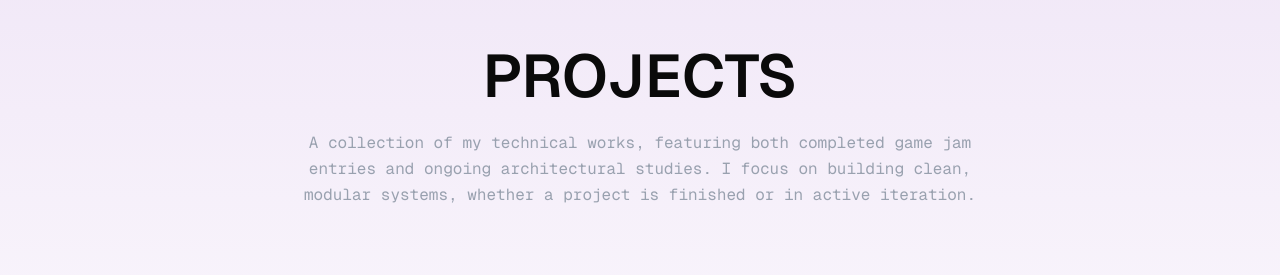
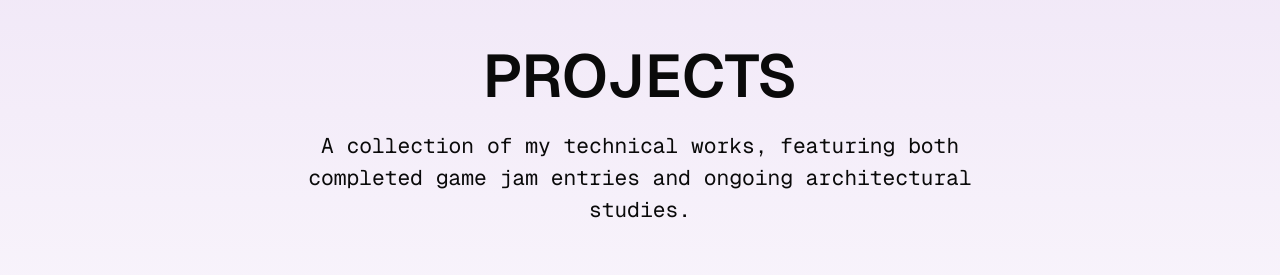
Before and after one commit to YilmazBatal/Website, a Next.js app: page / in a window 1280 px wide. Shown: the part 1420-1695 px from the top of the page. Built offline with nearby package versions, Linux system fonts and the light colour scheme.

Commit message:
Added carousel arrows and fixed desc

```diff
--- a/src/components/sections/projects-section.tsx
+++ b/src/components/sections/projects-section.tsx
@@ -65,17 +65,15 @@ export function ProjectsSection() {
   const ref = useRef(null);
   const isInView = useInView(ref, { once: false, amount: 0.1 });
 
-  // Animasyon varyantları
   const fadeInUp = {
     initial: { opacity: 0, y: 30 },
     animate: isInView ? { opacity: 1, y: 0 } : { opacity: 0, y: 30 },
   };
 
   return (
-    <div id="Projects" className="md:py-32 py-16 px-6 md:px-8 overflow-hidden">
+    <div id="Projects" className="md:py-32 py-16 px-6 md:px-8">
       <div ref={ref} className="max-w-7xl mx-auto flex flex-col items-center">
 
-        {/* Header */}
         <div className="text-center mb-20">
           <motion.h1
             variants={fadeInUp}
@@ -91,13 +89,13 @@ export function ProjectsSection() {
             initial="initial"
             animate="animate"
             transition={{ duration: 0.6, delay: 0.2 }}
-            className="text-gray-400 font-mono text-sm md:text-base max-w-2xl mx-auto leading-relaxed"
+            className=" text-[1.33rem] font-mono mb-2 max-w-2xl"
           >
-            A collection of my technical works, featuring both completed game jam entries and ongoing architectural studies. I focus on building clean, modular systems, whether a project is finished or in active iteration.
+            A collection of my technical works, featuring both completed game jam entries and ongoing architectural studies.
           </motion.p>
         </div>
 
-        {/* Signature Project Card */}
+        {/* Signature Card Kısmı */}
         <motion.div
           variants={fadeInUp}
           initial="initial"
@@ -118,7 +116,6 @@ export function ProjectsSection() {
                   <p className="text-gray-400 font-mono text-lg mb-10 leading-relaxed max-w-xl">
                     {projectsData.signature.desc}
                   </p>
-
                   <div className="flex flex-wrap gap-3 mb-10">
                     {projectsData.signature.techs.map((tech, i) => (
                       <span key={i} className="px-3 py-1.5 rounded-lg bg-blue-500/5 border border-blue-500/20 text-xs font-mono text-blue-300/60 uppercase tracking-tight">
@@ -126,22 +123,15 @@ export function ProjectsSection() {
                       </span>
                     ))}
                   </div>
-
                   <div className="inline-flex items-center gap-3 text-white font-bold uppercase tracking-widest text-xs group-hover:text-blue-400 transition-all">
                     Exploration Mode <ArrowRight size={16} className="group-hover:translate-x-2 transition-transform" />
                   </div>
                 </div>
 
-                {/* Resim Alanı Fix */}
                 <div className="lg:w-2/5 bg-slate-800/30 min-h-[350px] relative border-l border-white/5 flex items-center justify-center p-8">
                    {projectsData.signature.imageUrl ? (
                       <div className="relative w-full h-full">
-                        <Image
-                          src={projectsData.signature.imageUrl}
-                          fill
-                          className="object-contain opacity-60 group-hover:opacity-100 transition-all duration-700 group-hover:scale-105"
-                          alt="signature"
-                        />
+                        <Image src={projectsData.signature.imageUrl} fill className="object-contain opacity-60 group-hover:opacity-100 transition-all duration-700 group-hover:scale-105" alt="signature" />
                       </div>
                    ) : (
                       <ImageIcon size={80} className="text-white/[0.03]" />
@@ -152,39 +142,29 @@ export function ProjectsSection() {
           </Link>
         </motion.div>
 
-        {/* Carousel Section */}
+        {/* --- CAROUSEL FIX --- */}
         <motion.div
           variants={fadeInUp}
           initial="initial"
           animate="animate"
           transition={{ duration: 0.8, delay: 0.4 }}
-          className="w-full relative px-4 md:px-0"
+          className="w-full relative px-0 md:px-12" // Okların sığması için md:px-12 eklendi
         >
-          <Carousel opts={{ align: "start", loop: true }} className="w-full">
+          <Carousel
+            opts={{ align: "start", loop: true }}
+            className="w-full"
+          >
             <CarouselContent className="-ml-6">
               {projectsData.archive.map((project, index) => (
                 <CarouselItem key={index} className="pl-6 md:basis-1/2 lg:basis-1/3">
                   <div className="h-[520px] flex flex-col bg-slate-900/40 border border-white/10 rounded-[2rem] overflow-hidden backdrop-blur-md transition-all duration-500 hover:border-blue-500/40 group relative">
-
                     <div className="h-48 bg-slate-800/50 relative flex items-center justify-center border-b border-white/5 overflow-hidden">
                       {project.imageUrl ? (
-                        <Image
-                          src={project.imageUrl}
-                          fill
-                          className="object-cover opacity-60 group-hover:opacity-90 transition-all duration-700 group-hover:scale-110"
-                          alt={project.title}
-                        />
+                        <Image src={project.imageUrl} fill className="object-cover opacity-60 group-hover:opacity-90 transition-all duration-700 group-hover:scale-110" alt={project.title} />
                       ) : (
                         <ImageIcon size={40} className="text-white/5" />
                       )}
-
-                      <a
-                        href={project.url}
-                        target="_blank"
-                        rel="noopener noreferrer"
-                        className="absolute top-4 right-4 z-[30] p-3 rounded-xl bg-slate-950/90 text-blue-400 hover:text-white border border-white/10 hover:border-blue-500/50 hover:bg-blue-600 transition-all shadow-xl backdrop-blur-md"
-                        onClick={(e) => e.stopPropagation()}
-                      >
+                      <a href={project.url} target="_blank" rel="noopener noreferrer" className="absolute top-4 right-4 z-[30] p-3 rounded-xl bg-slate-950/90 text-blue-400 hover:text-white border border-white/10 hover:border-blue-500/50 hover:bg-blue-600 transition-all shadow-xl backdrop-blur-md" onClick={(e) => e.stopPropagation()}>
                         <LinkIcon size={18} />
                       </a>
                     </div>
@@ -196,7 +176,6 @@ export function ProjectsSection() {
                       <p className="text-sm font-mono text-gray-400 leading-relaxed mb-6 line-clamp-3">
                         {project.desc}
                       </p>
-
                       <div className="flex flex-wrap gap-2 mt-auto">
                         {project.techs.map((tech, i) => (
                           <span key={i} className="px-3 py-1.5 rounded-md bg-white/5 border border-white/10 text-[11px] font-mono text-gray-400 group-hover:text-blue-300/70 group-hover:border-blue-500/20 transition-colors uppercase tracking-tighter">
@@ -210,9 +189,10 @@ export function ProjectsSection() {
               ))}
             </CarouselContent>
 
-            <div className="hidden md:block">
-              <CarouselPrevious className="-left-16 border-white/10 bg-slate-900/50 hover:bg-blue-500/20 text-white transition-all" />
-              <CarouselNext className="-right-16 border-white/10 bg-slate-900/50 hover:bg-blue-500/20 text-white transition-all" />
+            {/* Oklar için kapsayıcı div ve daha güvenli konumlandırma */}
+            <div className="flex items-center justify-center gap-4 mt-8 md:mt-0">
+               <CarouselPrevious className="static md:absolute md:-left-12 translate-y-0 border-white/10 bg-slate-900/50 hover:bg-blue-500/20 text-white" />
+               <CarouselNext className="static md:absolute md:-right-12 translate-y-0 border-white/10 bg-slate-900/50 hover:bg-blue-500/20 text-white" />
             </div>
           </Carousel>
         </motion.div>
```
